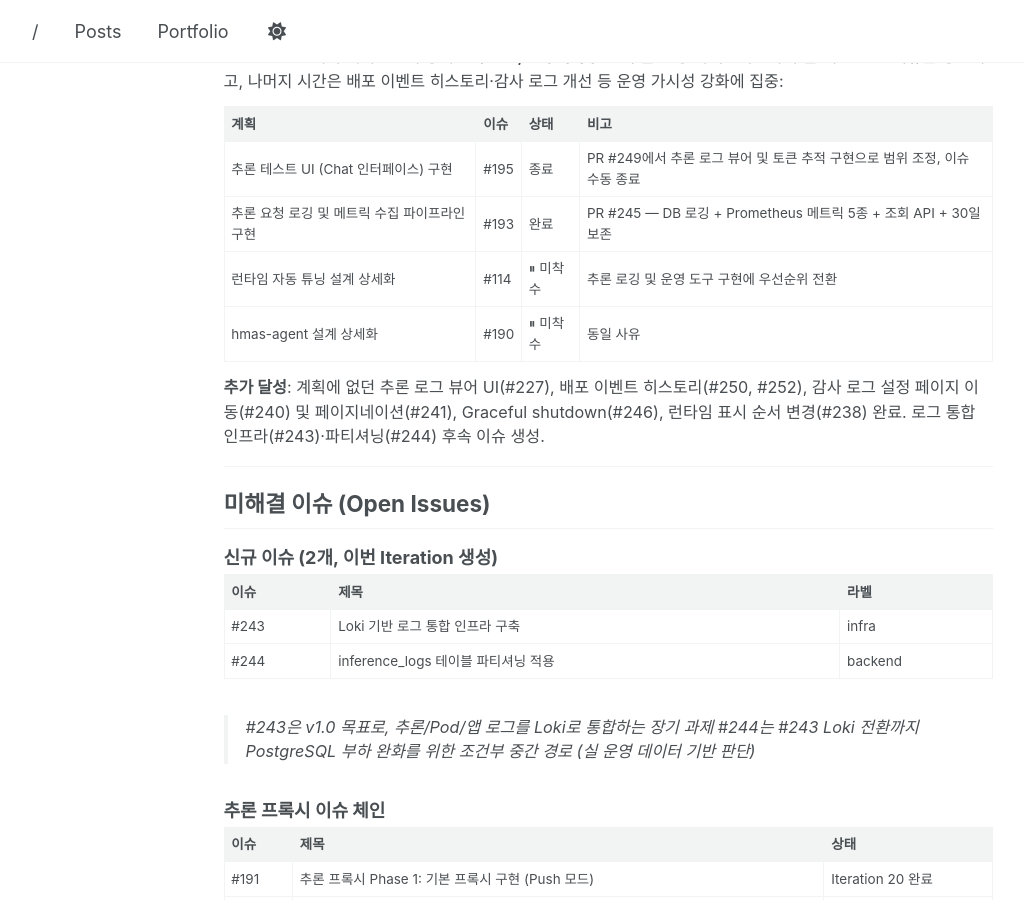
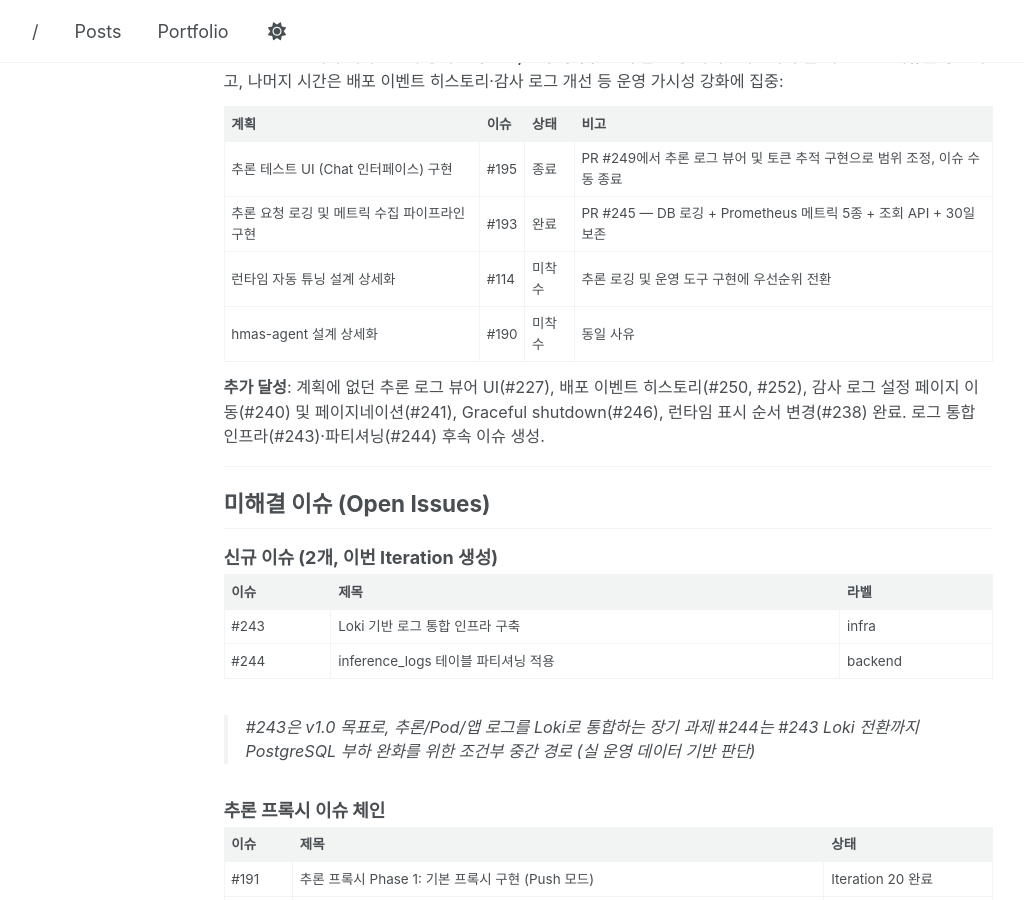
Before and after one commit to parameterfreak/parameterfreak.github.io, a Jekyll site: the page built from _posts/2026-05-10-h-mas-weekly-release-notes.md, in a window 1280 px wide and 900 px high, scrolled down 4461 px. Shown: the whole window, without its empty margins (58-1082 px from the left). Built offline with Jekyll 4.4.1, drawn with Linux system fonts in a browser that asks for light colours; a script that is not in the unit is left out.

Commit message:
Remove remaining status emojis from iteration plan table

```diff
--- a/_posts/2026-05-10-h-mas-weekly-release-notes.md
+++ b/_posts/2026-05-10-h-mas-weekly-release-notes.md
@@ -179,8 +179,8 @@ Iteration 20에서 계획한 4개 항목 **2개 완료, 2개 미착수** — 추
 |------|------|------|------|
 | 추론 테스트 UI (Chat 인터페이스) 구현 | #195 | 종료 | PR #249에서 추론 로그 뷰어 및 토큰 추적 구현으로 범위 조정, 이슈 수동 종료 |
 | 추론 요청 로깅 및 메트릭 수집 파이프라인 구현 | #193 | 완료 | PR #245 — DB 로깅 + Prometheus 메트릭 5종 + 조회 API + 30일 보존 |
-| 런타임 자동 튜닝 설계 상세화 | #114 | ⏸ 미착수 | 추론 로깅 및 운영 도구 구현에 우선순위 전환 |
-| hmas-agent 설계 상세화 | #190 | ⏸ 미착수 | 동일 사유 |
+| 런타임 자동 튜닝 설계 상세화 | #114 | 미착수 | 추론 로깅 및 운영 도구 구현에 우선순위 전환 |
+| hmas-agent 설계 상세화 | #190 | 미착수 | 동일 사유 |
 
 **추가 달성**: 계획에 없던 추론 로그 뷰어 UI(#227), 배포 이벤트 히스토리(#250, #252), 감사 로그 설정 페이지 이동(#240) 및 페이지네이션(#241), Graceful shutdown(#246), 런타임 표시 순서 변경(#238) 완료. 로그 통합 인프라(#243)·파티셔닝(#244) 후속 이슈 생성.
 
```
